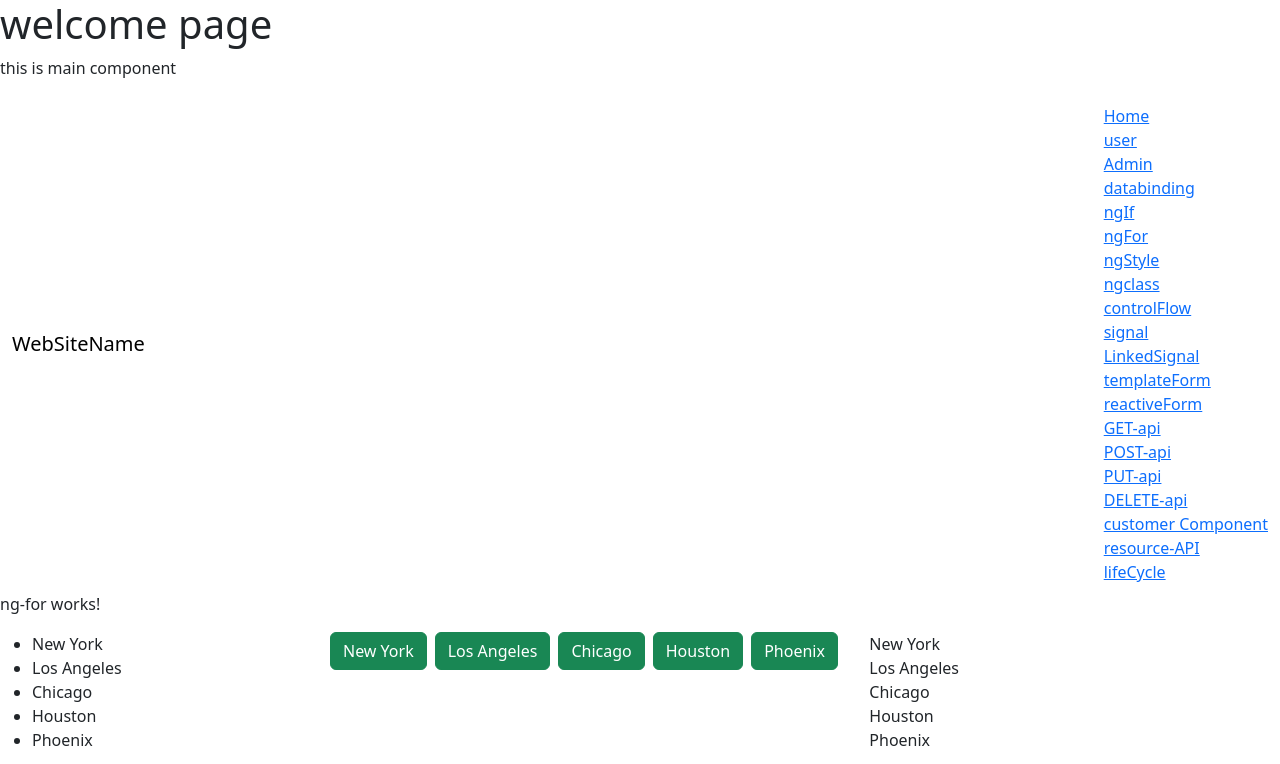
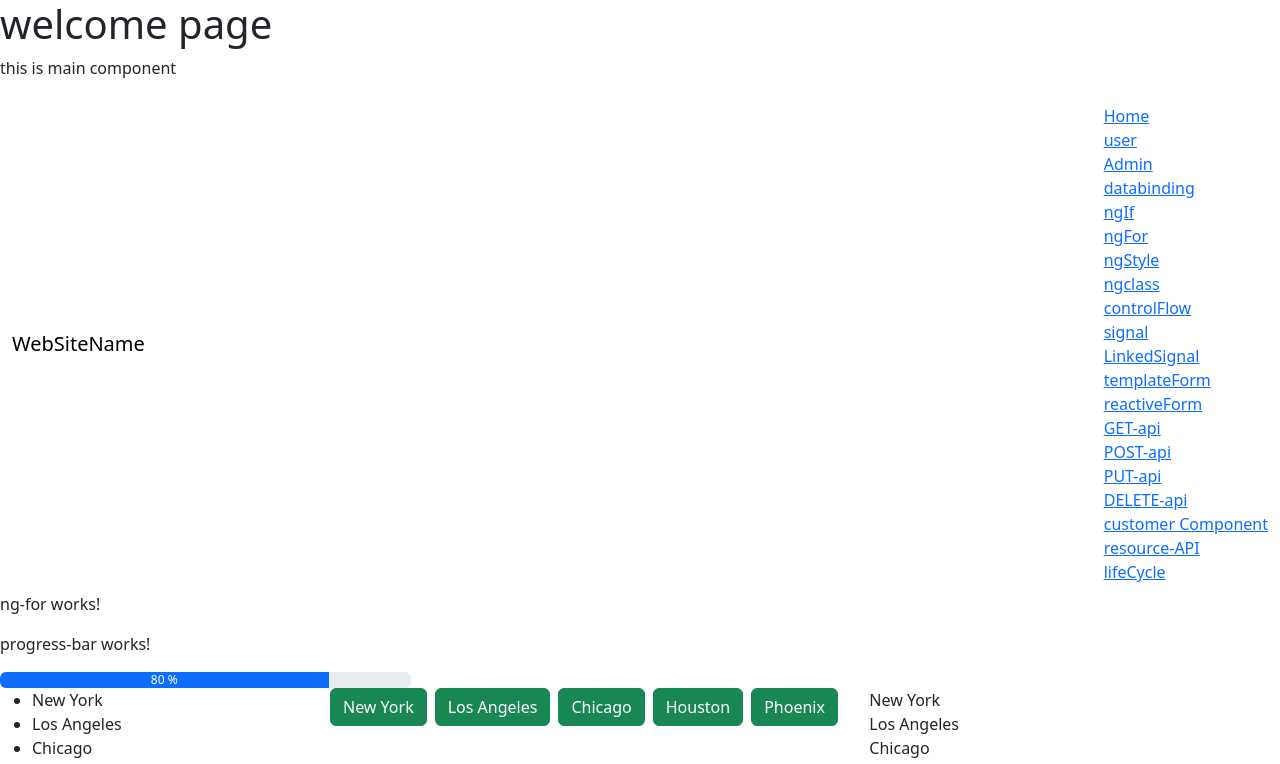
Before and after one commit to DhayanithiVasanthakumar/angular-19, an Angular app in the folder l1/: page /ngFor in a window 1280 px wide. Shown: the top 764 px of the page. Built offline with nearby package versions, Linux system fonts and the light colour scheme.

Commit message:
reusablecomponent

```diff
--- a/l1/src/components/admin/admin.html
+++ b/l1/src/components/admin/admin.html
@@ -3,3 +3,11 @@
 <p class="text-welcome">this is admin component </p>
 
 <button class="btn btn-primary" routerLink="/databinding" >navigate to databinding</button>
+
+<br>
+<div class="row">
+    <div class="col-4">
+        <app-progress-bar [progressValue]="20"></app-progress-bar>
+
+    </div>
+</div>
--- a/l1/src/components/admin/admin.ts
+++ b/l1/src/components/admin/admin.ts
@@ -1,9 +1,10 @@
 import { Component } from '@angular/core';
 import { RouterLink } from '@angular/router';
+import { ProgressBar } from "../../reusable/progress-bar/progress-bar";
 
 @Component({
   selector: 'app-admin',
-  imports: [RouterLink],
+  imports: [RouterLink, ProgressBar],
   templateUrl: './admin.html',
   styleUrl: './admin.css'
 })
--- a/l1/src/components/data-binding/data-binding.html
+++ b/l1/src/components/data-binding/data-binding.html
@@ -60,3 +60,5 @@
 
 
 </div>
+<br>
+<app-progress-bar></app-progress-bar>
--- a/l1/src/components/data-binding/data-binding.ts
+++ b/l1/src/components/data-binding/data-binding.ts
@@ -1,10 +1,11 @@
 import { Component } from '@angular/core';
 import { FormsModule } from '@angular/forms';
 import { Router } from '@angular/router';
+import { ProgressBar } from "../../reusable/progress-bar/progress-bar";
 
 @Component({
   selector: 'app-data-binding',
-  imports: [FormsModule],
+  imports: [FormsModule, ProgressBar],
   templateUrl: './data-binding.html',
   styleUrl: './data-binding.css'
 })
--- a/l1/src/components/ng-for/ng-for.html
+++ b/l1/src/components/ng-for/ng-for.html
@@ -1,4 +1,11 @@
 <p>ng-for works!</p>
+
+<div class="row">
+    <div class="col-4">
+        <app-progress-bar [progressValue]="80"></app-progress-bar>
+
+    </div>
+</div>
 
 <!-- array of list -->
 <div class="row">
--- a/l1/src/components/ng-for/ng-for.ts
+++ b/l1/src/components/ng-for/ng-for.ts
@@ -1,10 +1,11 @@
 import { CommonModule, UpperCasePipe } from '@angular/common';
 import { Component } from '@angular/core';
 import { NaPipe } from '../../pipes/na-pipe';
+import { ProgressBar } from "../../reusable/progress-bar/progress-bar";
 
 @Component({
   selector: 'app-ng-for',
-  imports: [CommonModule,NaPipe],
+  imports: [CommonModule, NaPipe, ProgressBar],
   templateUrl: './ng-for.html',
   styleUrl: './ng-for.css'
 })
--- /dev/null
+++ b/l1/src/reusable/progress-bar/progress-bar.html
@@ -0,0 +1,8 @@
+<p>progress-bar works!</p>
+
+<div class="progress">
+  <div class="progress-bar" [ngStyle]="{width:progressValue+'%'}">
+    {{progressValue}} %
+  </div>
+
+</div>
```
Also changed, not shown: l1/src/reusable/progress-bar/progress-bar.ts (added, +13 -0 lines), l1/src/reusable/progress-bar/progress-bar.css (added), 1 other file (tests, documents, lock files or other folders).
